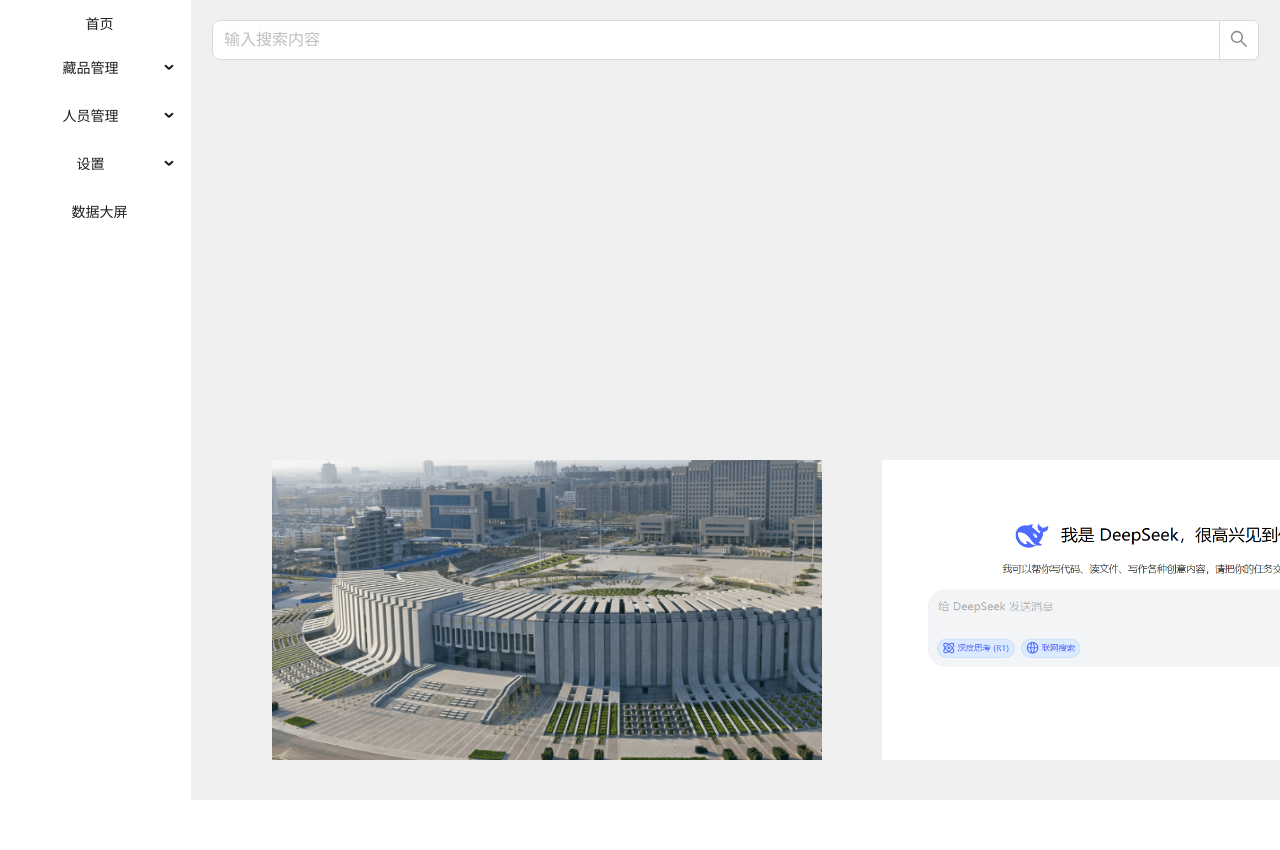
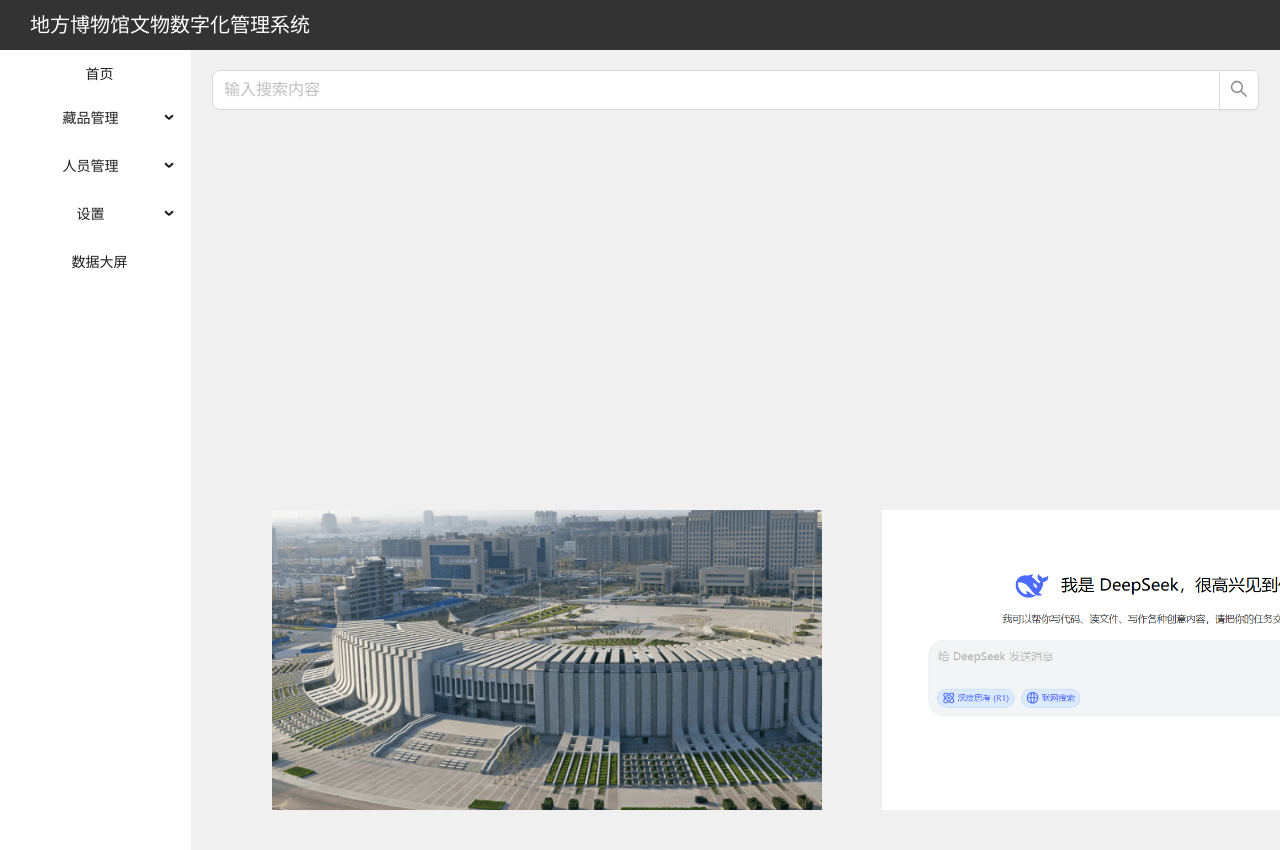
Before and after one commit to yeguouu/MuseumVision, a Vue app: page / in a window 1280 px wide. Shown: the top 850 px of the page. Before the commit the page ends 800 px from the top, so only its background shows below. Built offline with nearby package versions, Linux system fonts and the light colour scheme; sample sign-in values are in the browser's storage.

Commit message:
【顶部标题】

```diff
--- /dev/null
+++ b/src/components/Header.vue
@@ -0,0 +1,27 @@
+<template>
+  <div class="header">
+    <h1>地方博物馆文物数字化管理系统</h1>
+  </div>
+</template>
+
+<script lang="ts" setup>
+// 无需额外逻辑
+</script>
+
+<style lang="scss" scoped>
+.header {
+  width: 100vw;
+  height: 100px;
+  background-color: #333;
+  color: white;
+  text-align: left;
+  display: flex;
+}
+
+h1 {
+  font-size: 20px;
+  line-height: 100px;
+  margin-top: 25px;
+  margin-left: 30px;
+}
+</style>
--- a/src/views/Home.vue
+++ b/src/views/Home.vue
@@ -1,8 +1,11 @@
 <script lang='ts' setup>
 import Nav from '../components/Nav.vue';
 import Search from '../components/Search.vue';
+import Header from '../components/Header.vue';
 </script>
 <template>
+    <!-- 上方标题 -->
+    <Header></Header>
     <div class="collections-container">
         <!-- 左侧 导航栏 -->
         <Nav></Nav>
```
